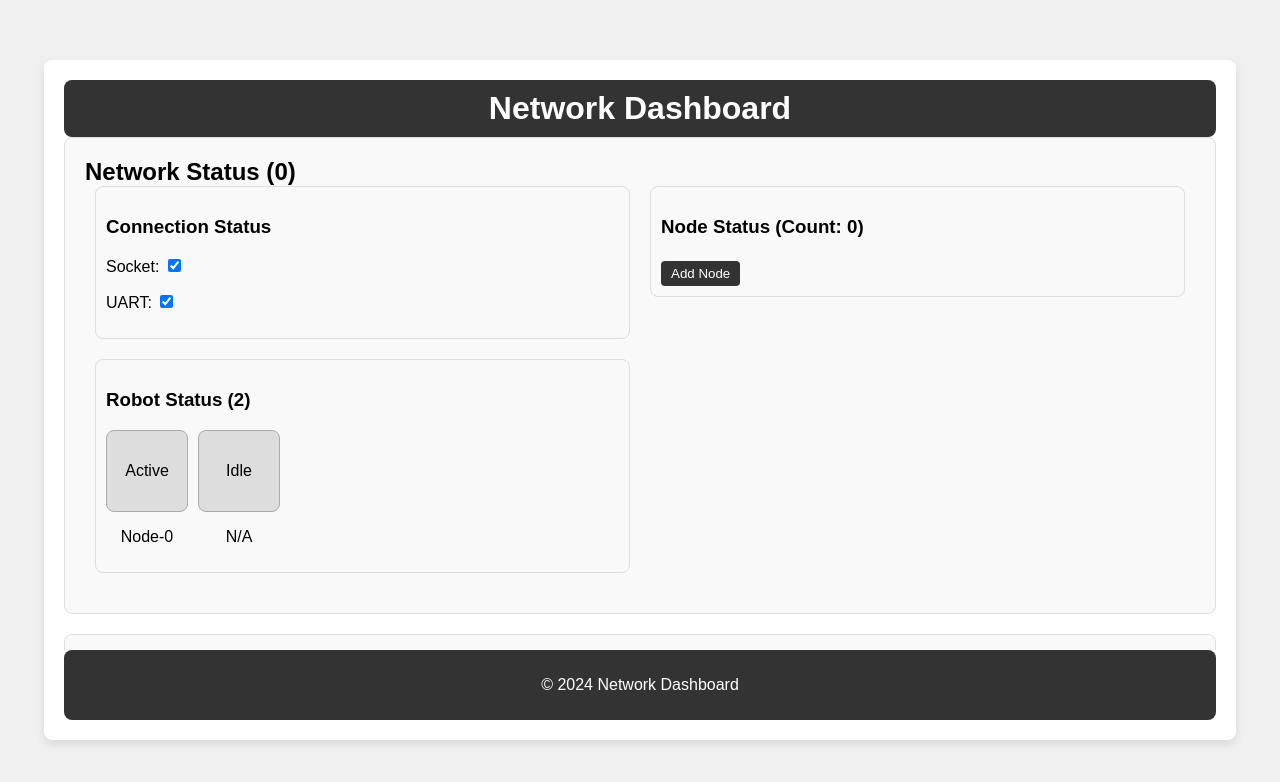
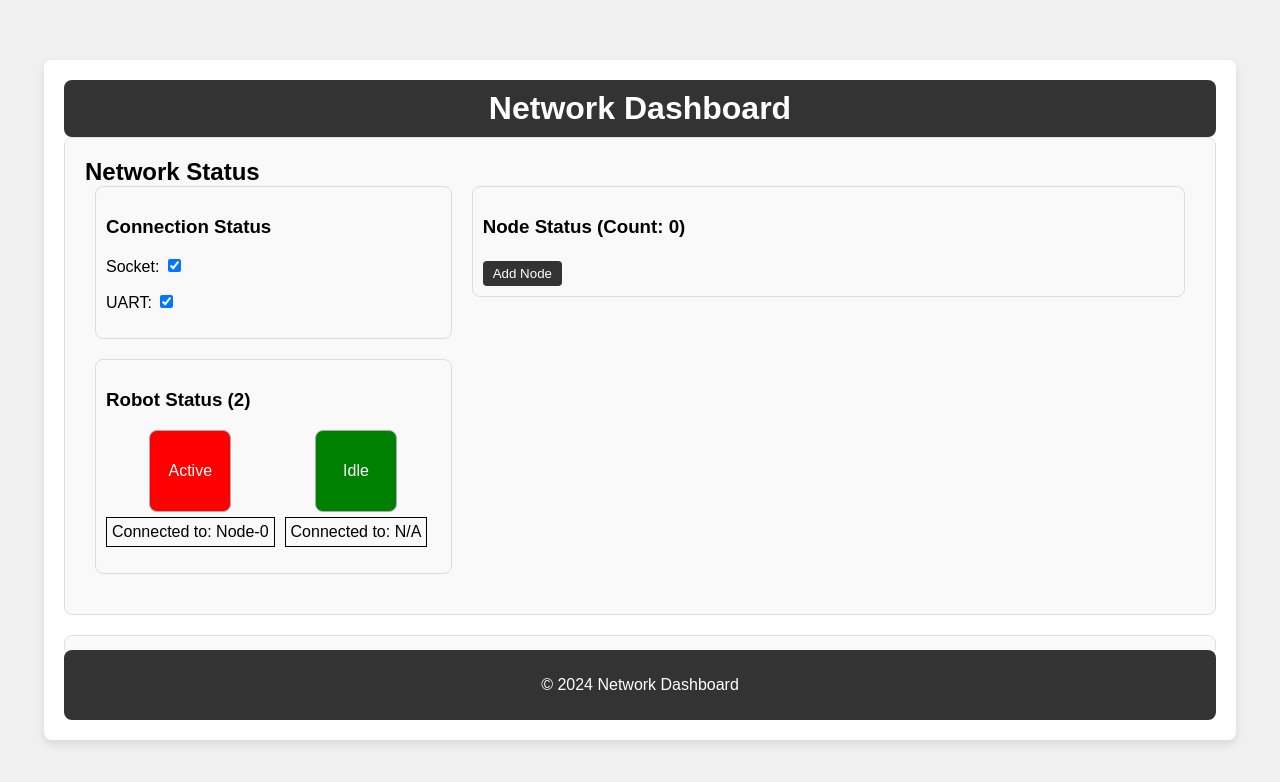
Before and after one commit to codecultivatorscrew/network_dashboard, a React (Create React App) app: page / in a window 1280 px wide. Shown: the top 782 px of the page. Built offline with nearby package versions, Linux system fonts and the light colour scheme.

Commit message:
Network Status fixed

```diff
--- a/src/components/NetworkStatus.js
+++ b/src/components/NetworkStatus.js
@@ -1,17 +1,66 @@
 import React, { useState } from 'react';
 import '../styles/NodeStatus.css';
+
+function ConnectionStatus({ socketStatus, uartStatus, toggleSocketStatus, toggleUartStatus }) {
+  return (
+    <div className="sub-box">
+      <h3>Connection Status</h3>
+      <div>
+        <p>Socket: <input type="checkbox" checked={socketStatus} onChange={toggleSocketStatus} /></p>
+        <p>UART: <input type="checkbox" checked={uartStatus} onChange={toggleUartStatus} /></p>
+      </div>
+    </div>
+  );
+}
+
+function RobotStatus({ robotStatus }) {
+  return (
+    <div className="sub-box">
+      <h3>Robot Status ({robotStatus.length})</h3>
+      <div className="node-container">
+        {robotStatus.map(node => (
+          <div key={node.id} className="node">
+            <div className={`node-box ${node.state.toLowerCase()}`}>
+              {node.state}
+            </div>
+            <p className="node-connection">Connected to: {node.node}</p>
+          </div>
+        ))}
+      </div>
+    </div>
+  );
+}
+
+function NodeStatus({ nodes, addNode, removeNode, toggleNodeState }) {
+  return (
+    <div className="sub-box">
+      <h3>Node Status (Count: {nodes.length})</h3>
+      <div className="node-container">
+        {nodes.map(node => (
+          <div key={node.id} className="node">
+            <div className={`node-box ${node.state}`} onClick={() => toggleNodeState(node.id)}>
+              {node.name}
+            </div>
+            <button onClick={() => removeNode(node.id)}>Remove</button>
+          </div>
+        ))}
+        <button onClick={addNode}>Add Node</button>
+      </div>
+    </div>
+  );
+}
 
 function NetworkStatus() {
   // Sample data for Robot Status and Connection Status
   const [robotStatus, setRobotStatus] = useState([
     { id: 1, name: 'Robot Node 1', state: 'Active', node: 'Node-0' },
-    { id: 2, name: 'Robot Node 2', state: 'Idle',  node: 'N/A'}
+    { id: 2, name: 'Robot Node 2', state: 'Idle', node: 'N/A' }
   ]);
   const [socketStatus, setSocketStatus] = useState(true);
   const [uartStatus, setUartStatus] = useState(true);
-
   const [nodes, setNodes] = useState([]);
 
+  //Add Node
   const addNode = () => {
     const newNode = {
       id: nodes.length + 1,
@@ -21,10 +70,12 @@ function NetworkStatus() {
     setNodes([...nodes, newNode]);
   };
 
+  //Remove Node
   const removeNode = (id) => {
     setNodes(nodes.filter(node => node.id !== id));
   };
 
+  //Change node state function, we can modify it laters
   const toggleNodeState = (id) => {
     setNodes(nodes.map(node => {
       if (node.id === id) {
@@ -45,49 +96,35 @@ function NetworkStatus() {
     setUartStatus(!uartStatus);
   };
 
+  const updateRobotStatus = (id, newStatus) => {
+    setRobotStatus(robotStatus.map(node => {
+      if (node.id === id) {
+        return { ...node, ...newStatus };
+      }
+      return node;
+    }));
+  };
+
   return (
     <section id="node-status">
-      <h2>Network Status ({nodes.length})</h2>
+      <h2>Network Status</h2>
       <div className="network-container">
-        <div className="network-column">
-          <div className="sub-box">
-            <h3>Connection Status</h3>
-            <div>
-              <p>Socket: <input type="checkbox" checked={socketStatus} onChange={toggleSocketStatus} /></p>
-              <p>UART: <input type="checkbox" checked={uartStatus} onChange={toggleUartStatus} /></p>
-            </div>
-          </div>
-          <div className="sub-box">
-            <h3>Robot Status ({robotStatus.length})</h3>
-            <div className="node-container">
-              {robotStatus.map(node => (
-                <div key={node.id} className="node">
-                  <div className={`node-box ${node.state}`}>
-                    {node.state}
-                  </div>
-                <p>{node.node}</p>
-                </div>
-              ))}
-            </div>
-
-          </div>
+        <div className="network-column column-1">
+          <ConnectionStatus
+            socketStatus={socketStatus}
+            uartStatus={uartStatus}
+            toggleSocketStatus={toggleSocketStatus}
+            toggleUartStatus={toggleUartStatus}
+          />
+          <RobotStatus robotStatus={robotStatus} />
         </div>
-        <div className="network-column">
-          <div className="sub-box">
-            <h3>Node Status (Count: {nodes.length}) </h3>
-            <div className="node-container">
-              {nodes.map(node => (
-                <div key={node.id} className="node">
-                  <div className={`node-box ${node.state}`}
-                      onClick={() => toggleNodeState(node.id)}>
-                    {node.name}
-                  </div>
-                  <button onClick={() => removeNode(node.id)}>Remove</button>
-                </div>
-              ))}
-              <button onClick={addNode}>Add Node</button>
-            </div>
-          </div>
+        <div className="network-column column-2">
+          <NodeStatus
+            nodes={nodes}
+            addNode={addNode}
+            removeNode={removeNode}
+            toggleNodeState={toggleNodeState}
+          />
         </div>
       </div>
     </section>
--- a/src/styles/NodeStatus.css
+++ b/src/styles/NodeStatus.css
@@ -4,8 +4,15 @@
 }
 
 .network-column {
+  padding: 0 10px;
+}
+
+.network-column.column-1 {
   flex: 1;
-  padding: 0 10px;
+}
+
+.network-column.column-2 {
+  flex: 2;
 }
 
 .sub-box {
@@ -44,6 +51,25 @@
   background-color: #ffcccc;
 }
 
+/* Add styles for Active and Idle states */
+.node-box.active {
+  background-color: red;
+  color: white;
+}
+
+.node-box.idle {
+  background-color: green;
+  color: white;
+}
+
+/* Add outline to node connection */
+.node-connection {
+  border: 1px solid #000; /* Black outline */
+  padding: 5px;
+  display: inline-block;
+  margin-top: 5px;
+}
+
 button {
   margin-top: 5px;
   padding: 5px 10px;
```
